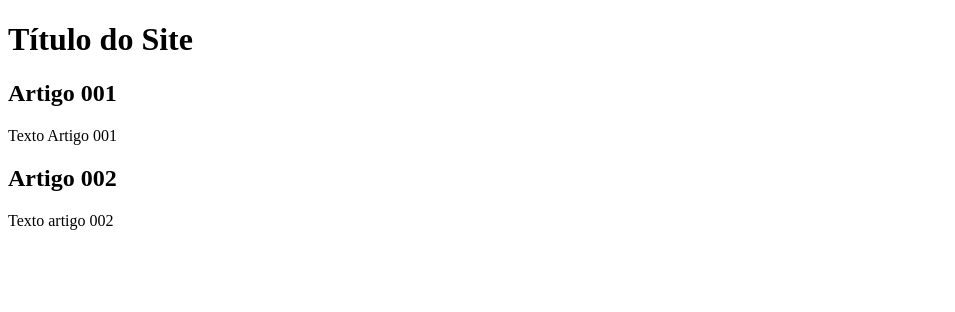
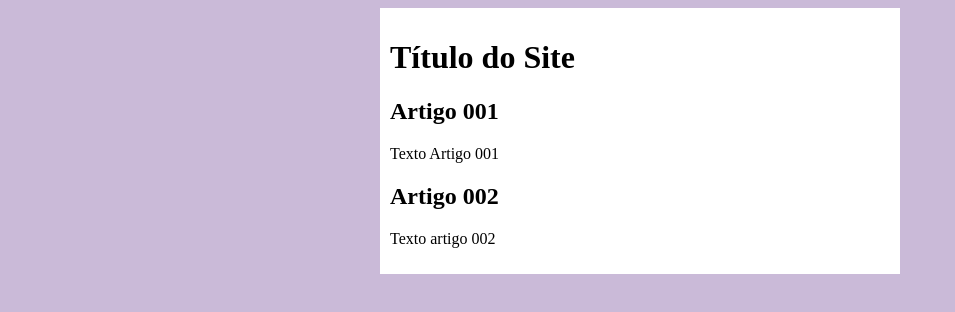
Before and after one commit to FernandoXavieer/projeto-site, a plain HTML site: page index.html in a window 1280 px wide. Shown: the whole page, without its empty margins (0-955 px from the left). Drawn offline with Linux system fonts and the light colour scheme.

Commit message:
iniciei o design

```diff
--- /dev/null
+++ b/estilos/style.css
@@ -0,0 +1,15 @@
+{
+    font-family: Arial, Helvetica, sans-serif;
+    fonte-size: 16px;
+}
+
+body{
+    background-color: rgb(202, 186, 216);
+}
+main{
+    background-color: white;
+    width: 500px;
+    margin: auto;
+    padding: 10px;
+    box-shadow: 3px 3px 5px, black;
+}
--- a/index.html
+++ b/index.html
@@ -4,6 +4,7 @@
     <meta charset="UTF-8">
     <meta name="viewport" content="width=device-width, initial-scale=1.0">
     <title>Título do site</title>
+    <link rel="stylesheet" href="estilos/style.css">
 </head>
 <body>
     <main>
```
